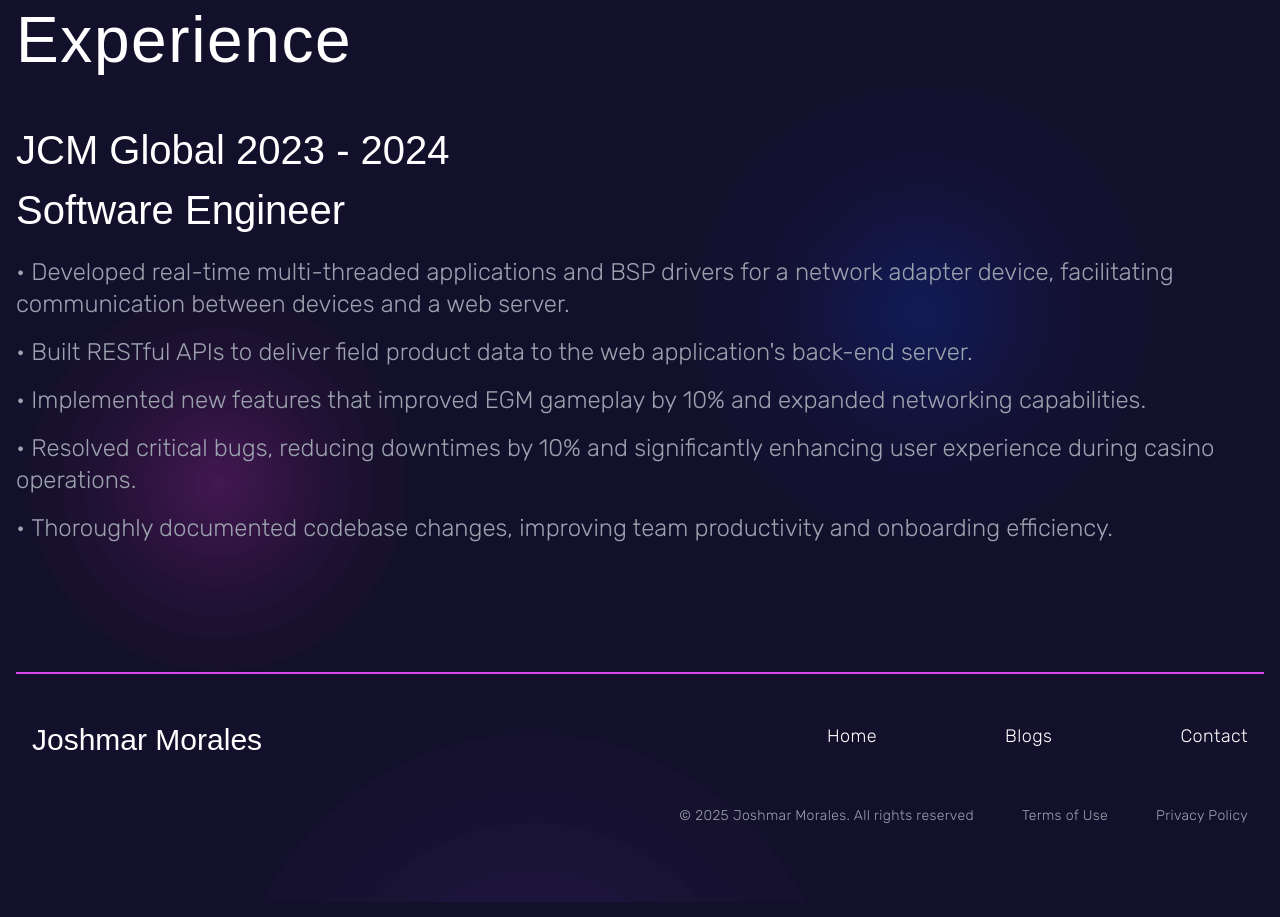
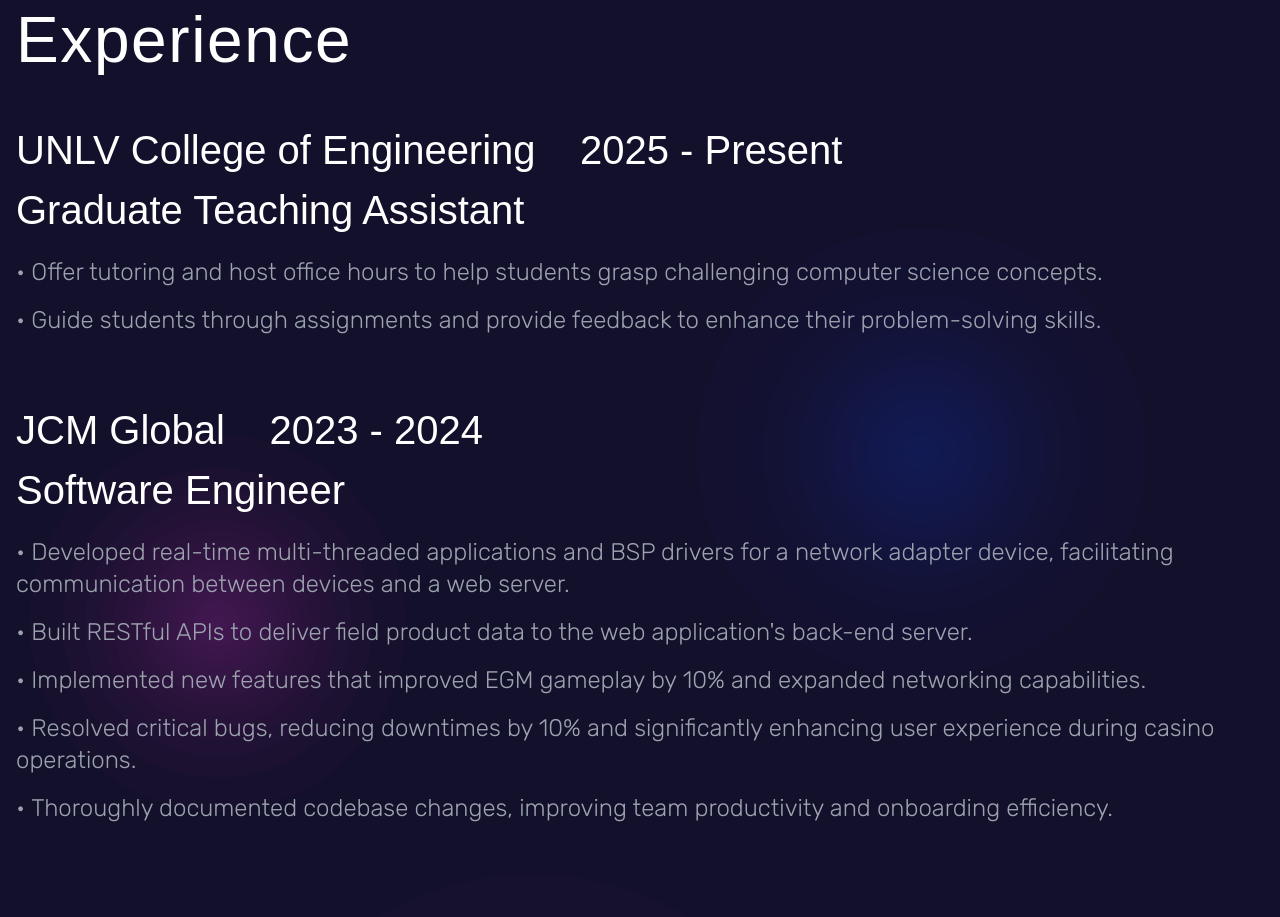
Before and after one commit to kahalagan00/cv-25, a Next.js app: page /about in a window 1280 px wide. Shown: the part 800-1717 px from the top of the page. Built offline with nearby package versions, Linux system fonts and the light colour scheme.

Commit message:
Added work experience changes

```diff
--- a/src/app/about/page.tsx
+++ b/src/app/about/page.tsx
@@ -17,7 +17,7 @@
           Education
         </h3>
         <p className="font-clashlight text-[1.5rem] text-white sm:text-[2rem] lg:text-[2.5rem]">
-          University of Nevada, Las Vegas&nbsp;2025 - 2027
+          University of Nevada, Las Vegas&nbsp;&nbsp;&nbsp;&nbsp;2025 - 2027
         </p>
         <p
           className={`${rubikRegular.className} mt-1 text-[1rem] text-gray-300 lg:text-[1.5rem]`}
@@ -25,7 +25,7 @@
           Master of Science in Computer Science
         </p>
         <p className="mt-8 font-clashlight text-[1.5rem] text-white sm:text-[2rem] lg:text-[2.5rem]">
-          University of Nevada, Las Vegas&nbsp;2019 - 2023
+          University of Nevada, Las Vegas&nbsp;&nbsp;&nbsp;&nbsp;2019 - 2023
         </p>
         <p
           className={`${rubikRegular.className} mt-1 text-[1rem] text-gray-300 lg:text-[1.5rem]`}
@@ -37,7 +37,26 @@
           Experience
         </h3>
         <p className="font-clashlight text-[1.5rem] text-white sm:text-[2rem] lg:text-[2.5rem]">
-          JCM Global&nbsp;2023 - 2024
+          UNLV College of Engineering&nbsp;&nbsp;&nbsp;&nbsp;2025 - Present
+        </p>
+        <p className="font-clashlight text-[1.5rem] text-white sm:text-[2rem] lg:text-[2.5rem]">
+          Graduate Teaching Assistant
+        </p>
+        <p
+          className={`${rubikRegular.className} mt-4 text-sm text-gray-400 sm:text-xl xl:text-2xl`}
+        >
+          &#x2022;&nbsp;Offer tutoring and host office hours to help students
+          grasp challenging computer science concepts.
+        </p>
+        <p
+          className={`${rubikRegular.className} mt-4 text-sm text-gray-400 sm:text-xl xl:text-2xl`}
+        >
+          &#x2022;&nbsp;Guide students through assignments and provide feedback
+          to enhance their problem-solving skills.
+        </p>
+
+        <p className="mt-16 font-clashlight text-[1.5rem] text-white sm:text-[2rem] lg:text-[2.5rem]">
+          JCM Global&nbsp;&nbsp;&nbsp;&nbsp;2023 - 2024
         </p>
         <p className="font-clashlight text-[1.5rem] text-white sm:text-[2rem] lg:text-[2.5rem]">
           Software Engineer
```
